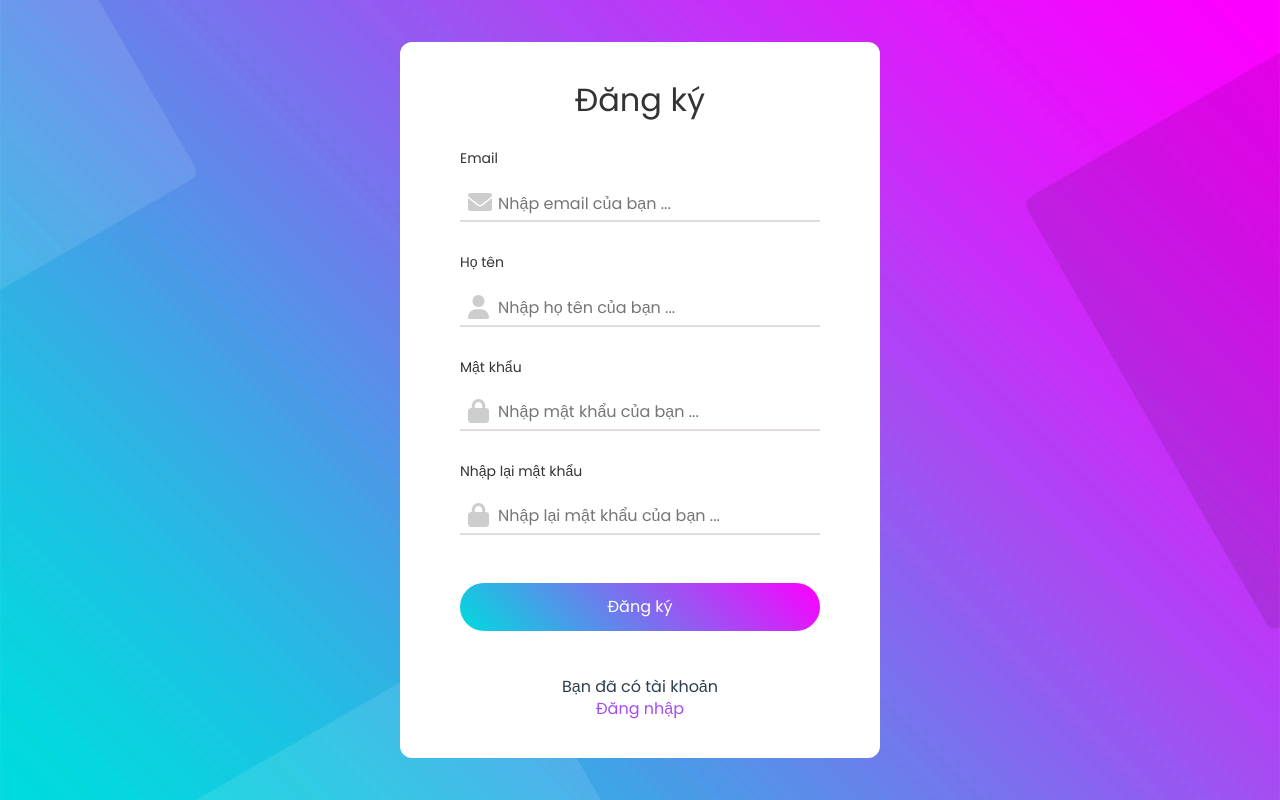
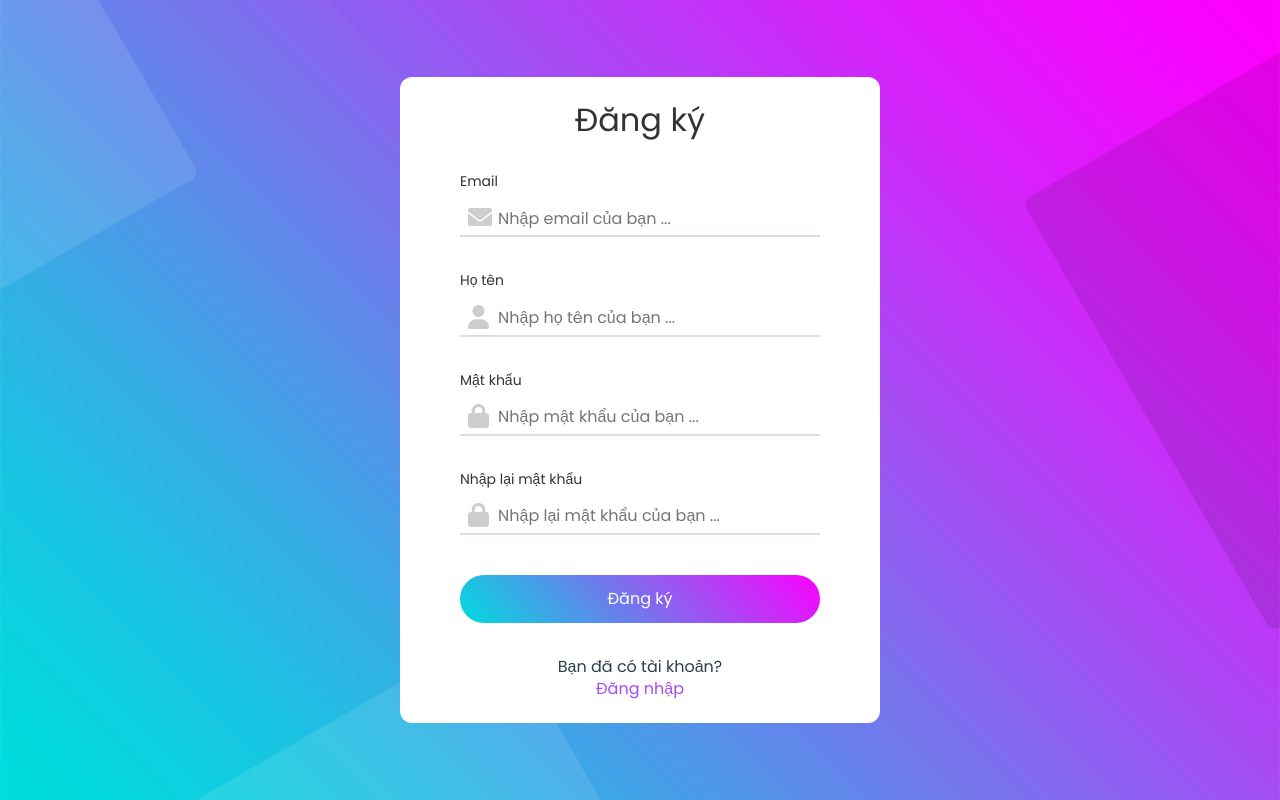
Before and after one commit to frankkhiem/YSC-Frontend, a Vue app in the folder your-sync-contacts/: page /register in a window 1280 px wide. Built offline with nearby package versions, Linux system fonts and the light colour scheme; what vue-google-oauth2 would draw is missing.

Commit message:
Fix UI scale register page

```diff
--- a/your-sync-contacts/src/main.js
+++ b/your-sync-contacts/src/main.js
@@ -5,7 +5,7 @@ import store from './store'
 import GAuth from 'vue-google-oauth2'
 
 Vue.config.productionTip = false
-Vue.prototype.$backendHost = 'http://192.168.40.131:11223'
+Vue.prototype.$backendHost = 'http://localhost:11223'
 
 // config google oauth
 const gauthOption = {
--- a/your-sync-contacts/src/store/modules/user.module.js
+++ b/your-sync-contacts/src/store/modules/user.module.js
@@ -34,7 +34,7 @@ const actions = {
       return;
     }
 
-    axios.get('http://192.168.40.131:11223/profile',
+    axios.get('http://localhost:11223/profile',
     {
       params: {
         accessToken: localStorage.getItem('accessToken')
--- a/your-sync-contacts/src/views/Register.vue
+++ b/your-sync-contacts/src/views/Register.vue
@@ -50,9 +50,8 @@
                     <button type="submit">Đăng ký</button>
                 </div>
             </form>
-            <br><br>
             <div class="login-button">
-                <p>Bạn đã có tài khoản</p>
+                <p>Bạn đã có tài khoản?</p>
                 <router-link :to="{ name: 'Login'}"> Đăng nhập</router-link>
             </div>
             </div>
@@ -159,7 +158,7 @@ export default {
 }
 .register {
     width: 480px;
-    padding:  40px 60px;
+    padding:  25px 60px;
     background-color: #fff;
     border-radius: 12px;
 }
@@ -177,7 +176,7 @@ export default {
 
 .form-register {
     width: 100%;
-    min-height: 600px;
+    min-height: 560px;
     position: relative;
     display: flex;
     flex-direction: column;
@@ -185,14 +184,14 @@ export default {
 .form-control {
     display: flex;
     flex-direction: column;
-    margin: 12px 0;
+    margin: 15px 0 0 0;
 }
 .form-control label {
     font-size: 14px;
     padding: 12px 0;
     color: #333;
     font-weight: 500;
-    margin: 8px 0;
+    margin: 8px 0 0 0;
 }
 .register-input-wrap {
     position: relative;
@@ -231,7 +230,7 @@ export default {
 .register-button {
   width: 100%;
   height: 48px;
-  margin-top: 48px;
+  margin-top: 40px;
 }
 .register-button button {
   width: 100%;
```
